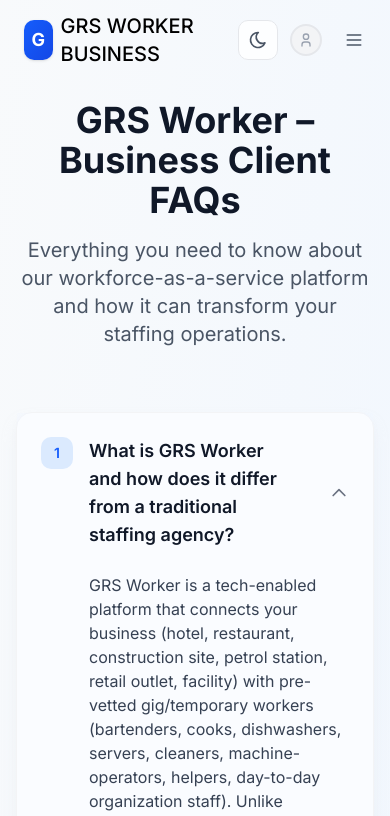
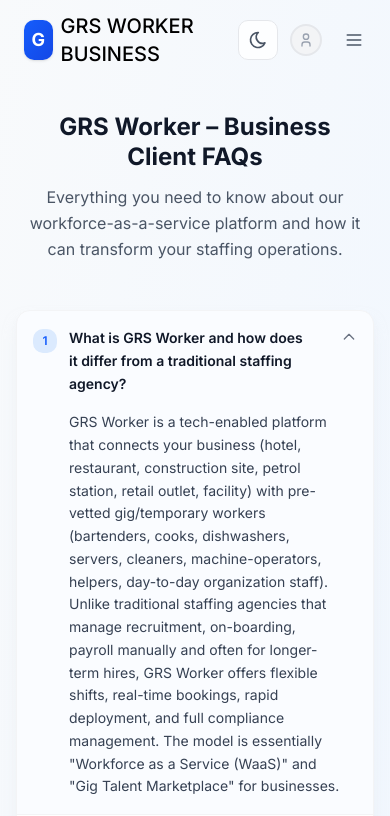
Before and after one commit to Harsh16gupta/businessgrsp, a Next.js app: page /faq in a window 390 px wide. Shown: the top 816 px of the page. Built offline with nearby package versions, Linux system fonts and the light colour scheme.

Commit message:
changes in the faq and other pages

```diff
--- a/app/(root)/faq/page.tsx
+++ b/app/(root)/faq/page.tsx
@@ -86,7 +86,7 @@
     {
       id: 'q13',
       question: 'How do you verify construction and industrial workers?',
-      answer: 'Every worker’s Aadhaar ID, trade skill, experience certificate, and safety training are verified. For certain categories, we also check site-safety and PPE compliance'
+      answer: 'Every worker\'s Aadhaar ID, trade skill, experience certificate, and safety training are verified. For certain categories, we also check site-safety and PPE compliance'
     },
     {
       id: 'q14',
@@ -96,20 +96,20 @@
   ];
 
   return (
-    <div className="min-h-screen bg-gradient-to-br from-slate-50 to-blue-50 py-12 px-4 sm:px-6 lg:px-8 pt-25">
+    <div className="min-h-screen bg-gradient-to-br from-slate-50 to-blue-50 py-8 px-4 sm:px-6 lg:px-8 pt-28 sm:pt-32 lg:pt-35">
       <div className="max-w-4xl mx-auto">
         {/* Header */}
-        <div className="text-center mb-16">
-          <h1 className="text-4xl font-bold text-gray-900 mb-4">
+        <div className="text-center mb-12 lg:mb-16 px-2 sm:px-4">
+          <h1 className="text-2xl sm:text-3xl lg:text-4xl font-bold text-gray-900 mb-3 sm:mb-4 leading-tight">
             GRS Worker – Business Client FAQs
           </h1>
-          <p className="text-xl text-gray-600 max-w-2xl mx-auto">
+          <p className="text-base sm:text-lg lg:text-xl text-gray-600 max-w-2xl mx-auto leading-relaxed">
             Everything you need to know about our workforce-as-a-service platform and how it can transform your staffing operations.
           </p>
         </div>
 
         {/* FAQ Section */}
-        <div className="bg-white rounded-2xl shadow-lg shadow-gray-200/50 border border-gray-100">
+        <div className="bg-white rounded-xl sm:rounded-2xl shadow-lg shadow-gray-200/50 border border-gray-100 overflow-hidden">
           {faqs.map((faq, index) => (
             <div
               key={faq.id}
@@ -119,21 +119,21 @@
             >
               <button
                 onClick={() => toggleItem(faq.id)}
-                className="w-full px-6 py-6 text-left flex justify-between items-center hover:bg-gray-50/50 transition-colors duration-200"
+                className="w-full px-4 sm:px-6 py-4 sm:py-6 text-left flex justify-between items-start sm:items-center hover:bg-gray-50/50 transition-colors duration-200 gap-3"
               >
-                <div className="flex items-start space-x-4">
-                  <div className="flex-shrink-0 w-8 h-8 bg-blue-100 rounded-lg flex items-center justify-center">
-                    <span className="text-blue-600 font-semibold text-sm">
+                <div className="flex items-start space-x-3 sm:space-x-4 flex-1 min-w-0">
+                  <div className="flex-shrink-0 w-6 h-6 sm:w-8 sm:h-8 bg-blue-100 rounded-lg flex items-center justify-center mt-0.5">
+                    <span className="text-blue-600 font-semibold text-xs sm:text-sm">
                       {index + 1}
                     </span>
                   </div>
-                  <h3 className="text-lg font-semibold text-gray-900 pr-8">
+                  <h3 className="text-sm sm:text-base lg:text-lg font-semibold text-gray-900 pr-2 sm:pr-8 leading-relaxed sm:leading-normal break-words">
                     {faq.question}
                   </h3>
                 </div>
-                <div className="flex-shrink-0 ml-4">
+                <div className="flex-shrink-0 ml-2 sm:ml-4 mt-0.5 sm:mt-0">
                   <svg
-                    className={`w-5 h-5 text-gray-500 transition-transform duration-200 ${
+                    className={`w-4 h-4 sm:w-5 sm:h-5 text-gray-500 transition-transform duration-200 ${
                       openItems.has(faq.id) ? 'rotate-180' : ''
                     }`}
                     fill="none"
@@ -151,10 +151,10 @@
               </button>
 
               {openItems.has(faq.id) && (
-                <div className="px-6 pb-6 ml-12">
+                <div className="px-4 sm:px-6 pb-4 sm:pb-6 ml-9 sm:ml-12 mr-4 sm:mr-6">
                   <div className="prose prose-blue max-w-none">
                     {faq.answer.split('\n').map((paragraph, idx) => (
-                      <p key={idx} className="text-gray-700 mb-3 last:mb-0">
+                      <p key={idx} className="text-gray-700 text-sm sm:text-base mb-3 last:mb-0 leading-relaxed">
                         {paragraph}
                       </p>
                     ))}
--- a/app/(root)/privacy-policy/page.tsx
+++ b/app/(root)/privacy-policy/page.tsx
@@ -9,7 +9,7 @@
         {/* Header */}
         <div className="bg-green-600 text-white px-6 py-4">
           <h1 className="text-2xl font-bold text-center">PRIVACY POLICY</h1>
-          <p className="text-center text-green-100 mt-2">GRSWORKER PLATFORM</p>
+          <p className="text-center text-green-100 mt-2">GRSWORKER BUSINESS PLATFORM</p>
         </div>
 
         <div className="px-6 py-8">
@@ -168,8 +168,8 @@
               </p>
               <p className="text-gray-700 leading-relaxed mt-2">
                 <strong>GRS Data Protection Officer</strong><br />
-                Email: privacy@grsworker.com<br />
-                Phone: +91-6394302301
+                Email: info@grsworker.com<br />
+                Phone: +91 9555602536
               </p>
             </div>
           </section>
@@ -177,7 +177,7 @@
           {/* Footer */}
           <div className="mt-8 pt-6 border-t border-gray-200 text-center">
             <p className="text-gray-600">
-              &copy; {new Date().getFullYear()} GRSWORKER. All rights reserved.
+              &copy; {new Date().getFullYear()} GRSWORKER BUSINESS. All rights reserved.
             </p>
           </div>
         </div>
--- a/app/(root)/terms-and-conditions/page.tsx
+++ b/app/(root)/terms-and-conditions/page.tsx
@@ -125,7 +125,7 @@
           {/* Footer */}
           <div className="mt-8 pt-6 border-t border-gray-200 text-center">
             <p className="text-gray-600">
-              &copy; {new Date().getFullYear()} GRSWORKER. All rights reserved.
+              &copy; {new Date().getFullYear()} GRSWORKER BUSINESS. All rights reserved.
             </p>
           </div>
         </div>
--- a/next.config.ts
+++ b/next.config.ts
@@ -7,7 +7,10 @@
   eslint: {
     ignoreDuringBuilds: true,
   },
-  serverExternalPackages: [], // ✅ moved here from experimental
+  images: {
+    qualities: [75, 90], // ✅ Add allowed image qualities
+  },
+  serverExternalPackages: [], // ✅ Safe placement for server external packages
 };
 
 module.exports = nextConfig;
```
